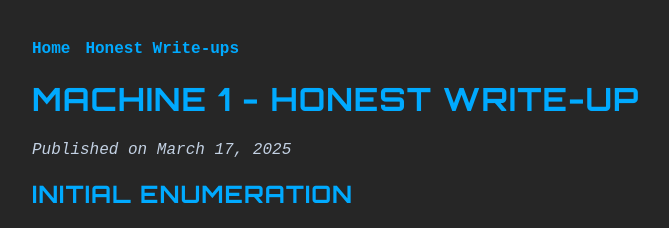
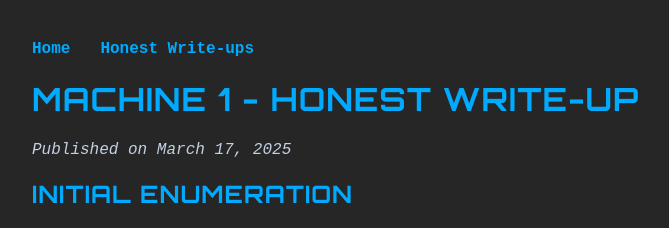
Before and after one commit to tiagomanunes/tiagomanunes.github.io, a Jekyll site: the page built from _writeups/machine1.md, in a window 1280 px wide. Shown: the top 228 px of the page, without its empty margins (208-877 px from the left). Built offline with Jekyll 4.4.1, drawn with Linux system fonts in a browser that asks for light colours.

Commit message:
Navigation and style

```diff
--- a/style.css
+++ b/style.css
@@ -19,10 +19,16 @@ nav a {
   color: #00aaff; /* Cyber blue */
   text-decoration: none;
   font-weight: bold;
+  margin-right: 15px; /* Adds space to the right of each link */
+  text-decoration: none; /* Removes underline from links */
 }
 
 nav a:hover {
   color: #0088cc; /* Slightly darker blue */
+}
+
+nav a:last-child {
+  margin-right: 0; /* Removes the margin from the last link */
 }
 
 /* Cards */
```
Also changed, not shown: _writeups/index.md (+1 -1 lines).
